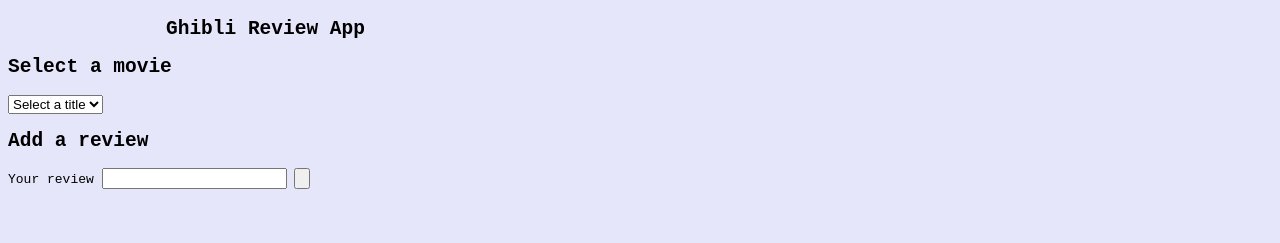
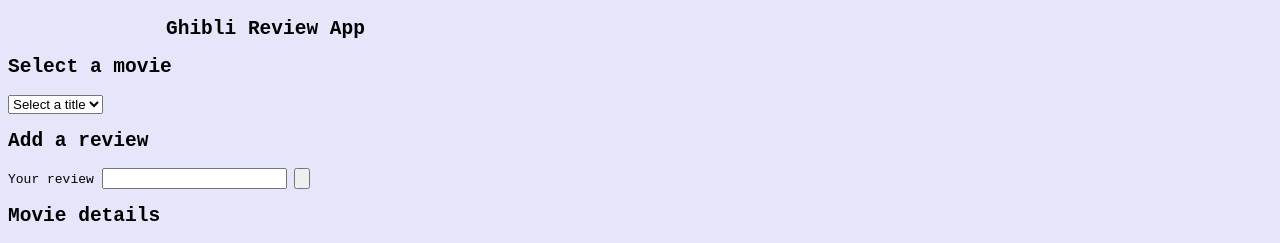
Before and after one commit to joinpursuit/8-3-module-two-assessment, a website: page index.html in a window 1280 px wide. Shown: the part 586-829 px from the top of the page. Before the commit the page ends 800 px from the top, so only its background shows below. Drawn offline with Linux system fonts and the light colour scheme.

Commit message:
Initial Layout: Has a section element with a div for movie details - completed

```diff
--- a/index.html
+++ b/index.html
@@ -29,7 +29,10 @@
                 <input type="submit" value="">
             </form>
         </section>
-        <section></section>
+        <section>
+            <h2>Movie details</h2>
+            <div id="display-info"></div>
+        </section>
         <section></section>
         <section></section>
     </main>
```
